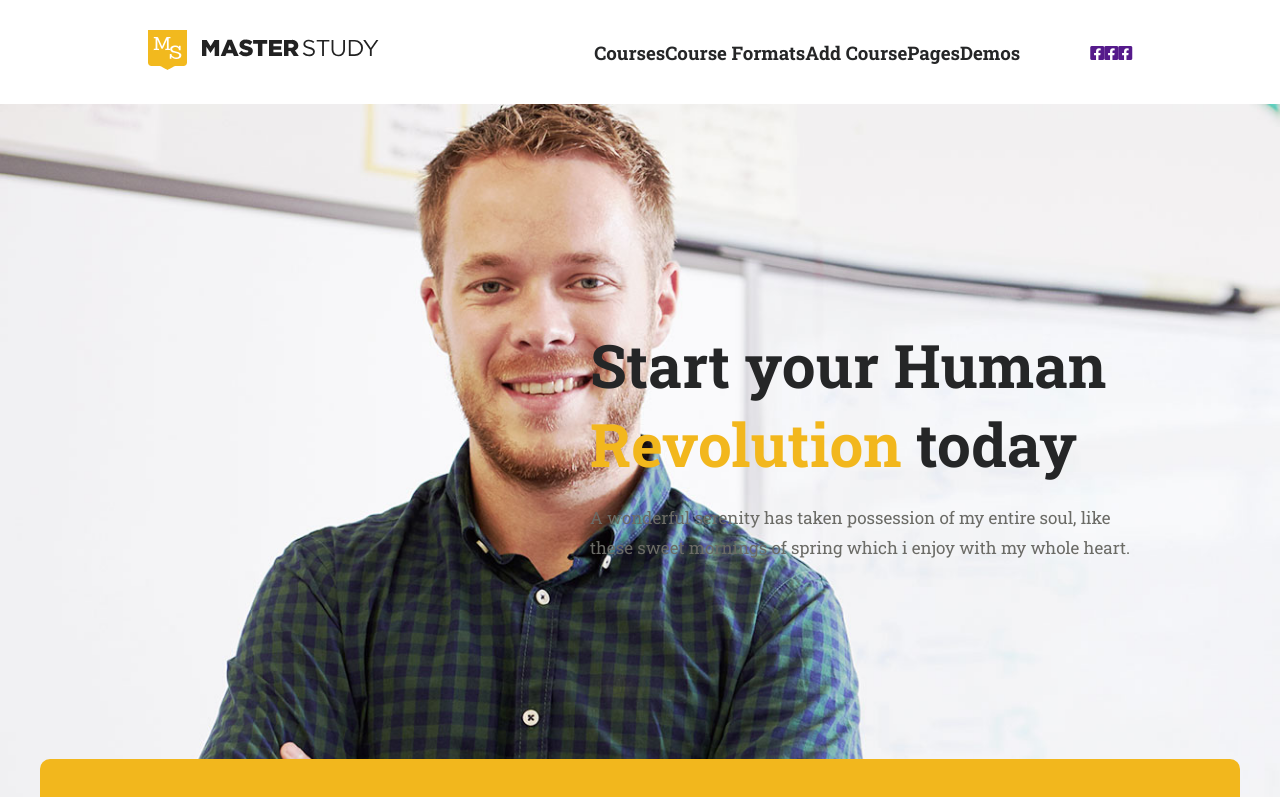
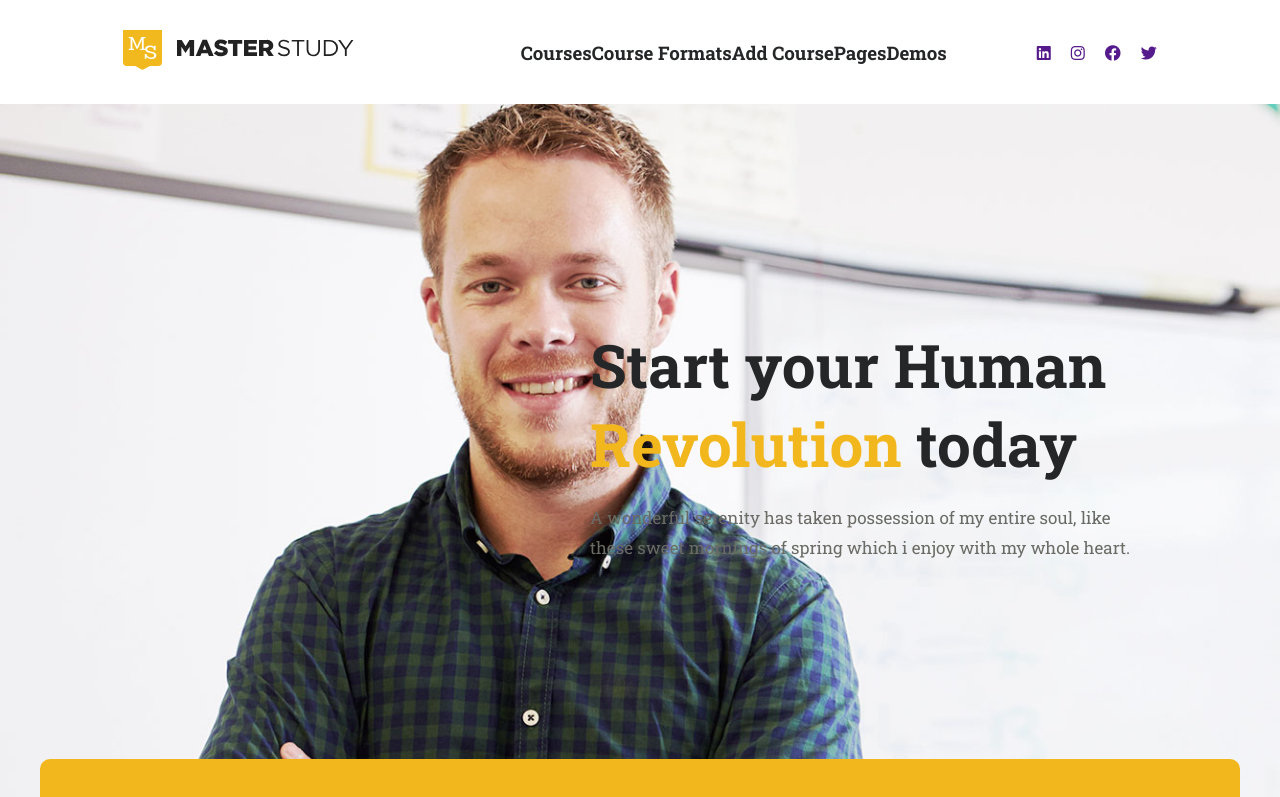
Before and after one commit to PietroMarrazzo/proj-html-vuejs, a plain HTML site: page index.html in a window 1280 px wide. Shown: the top 797 px of the page. Drawn offline with nearby package versions, Linux system fonts and the light colour scheme.

Commit message:
adding social list footer and v-for footer

```diff
--- a/index.html
+++ b/index.html
@@ -26,7 +26,7 @@
             <!-- link list -->
             <div class="link-list d-flex flex-just-between">
                 <ul class="info-list d-flex">
-                    <!-- li prova, va ciclato con v-for -->
+                    <!-- li prova, ciclato con v-for -->
                     <li v-for="item in links">
                         <h3>
                             {{ item }}
@@ -34,9 +34,9 @@
                     </li>
                 </ul>
                 <ul class="social-list d-flex">
-                    <!-- social list da ciclare con v-for -->
+                    <!-- social list ciclato con v-for -->
                     <li v-for="social in socials">
-                        <a href=""><i v-bind:class="[social.facebook]"></i></a>
+                        <a href=""><i v-bind:class="[social.links]"></i></a>
                     </li>
                 </ul>
             </div>
@@ -432,9 +432,10 @@
                         <li>
                             <!-- social list -->
                             <ul class="social-list d-flex">
-                                <a href=""><i class="fab fa-facebook-square social-info"></i></a>
-                                <a href=""><i class="fab fa-instagram-square social-info"></i></a>
-                                <a href=""><i class="fab fa-twitter-square social-info"></i></a>
+                                <!-- social list ciclato con v-for -->
+                                <li v-for="social in socials">
+                                    <a href=""><i v-bind:class="[social.links]"></i></a>
+                                </li>
                             </ul>
                         </li>
                     </ul>
--- a/js/main.js
+++ b/js/main.js
@@ -14,9 +14,22 @@ const app = new Vue ({
 
         // social list icons
         socials: [
-            { facebook: 'fab fa-facebook-square' },
-            { facebook: 'fab fa-facebook-square' },
-            { facebook: 'fab fa-facebook-square' },
+            // linkedin
+            {
+                "links": 'fab fa-linkedin social-info',
+            },
+            // instagram
+            {
+                "links": 'fab fa-instagram social-info',
+            },
+            // facebook
+            {
+                "links": 'fab fa-facebook social-info',
+            },
+            // twitter
+            {
+                "links": 'fab fa-twitter social-info',
+            },
         ],
     },
 })
```
